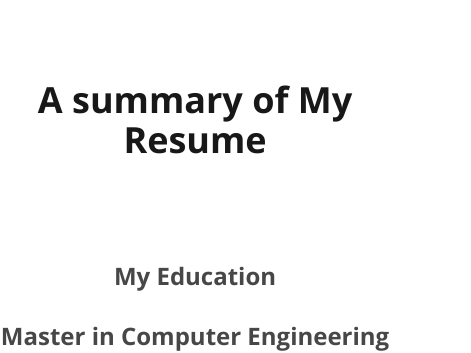
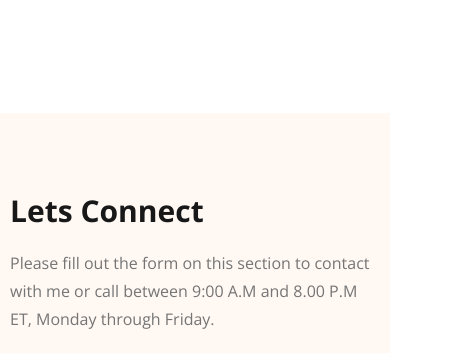
Before and after one commit to emon906/developer01, a plain HTML site: page index.html in a window 390 px wide. Shown: the top 353 px of the page, 471 px wide, since content can reach past the window. Drawn offline with nearby package versions, Linux system fonts and the light colour scheme.

Commit message:
add responsive

```diff
--- a/index.html
+++ b/index.html
@@ -128,7 +128,7 @@
        </div>      -->
       <!-- what i do end -->
        <!-- resume start -->
-         <h2 class="text-center mb-[100px] mt-20 text-[#181818] text-4xl font-bold">A summary of My Resume</h2>
+         <!-- <h2 class="text-center mb-[100px] mt-20 text-[#181818] text-4xl font-bold">A summary of My Resume</h2>
          <div class="flex justify-center">
           <div class="grid xl:grid-cols-2 lg:grid-cols-2 xl:gap-[71px] lg:gap-[61px]">
             <div>
@@ -202,12 +202,12 @@
         </div>
         <div class="flex justify-center">
           <button class="bg-[#fd6e0a] px-[17px] xl:py-[20px] lg:py-4 md:py-4 sm: py-3 rounded-[5px] text-white text-lg font-bold"><i class="fa-solid fa-arrow-down mr-2"></i>Download CV</button>
-        </div>
+        </div>  -->
       <!-- resume end -->
       </section>
       <!-- section end -->
      <!-- footer start -->
-     <!-- <footer class="flex justify-between gap-24 mt-[113px] bg-[#FFF8F3] px-[230px] py-32">
+     <footer class="flex justify-between xl:flex-row lg:flex-row md:flex-row sm: flex-col xl:gap-24 lg:gap-24 md:gap-10 sm: gap-10 mt-[113px] bg-[#FFF8F3] xl:px-[230px] lg:px-[130px] md:px-[10px] sm: px-[10px] xl:py-32 lg:py-32 md:py-24 sm: py-20 ">
       <div>
         <h2 class="text-[#181818] text-3xl font-bold mb-5">Lets Connect</h2>
         <p class="text-[#757575] text-base font-normal leading-7 mb-7">Please fill out the form on this section to contact with me or call between 9:00 A.M and 8.00 P.M ET, Monday through Friday.</p>
```
